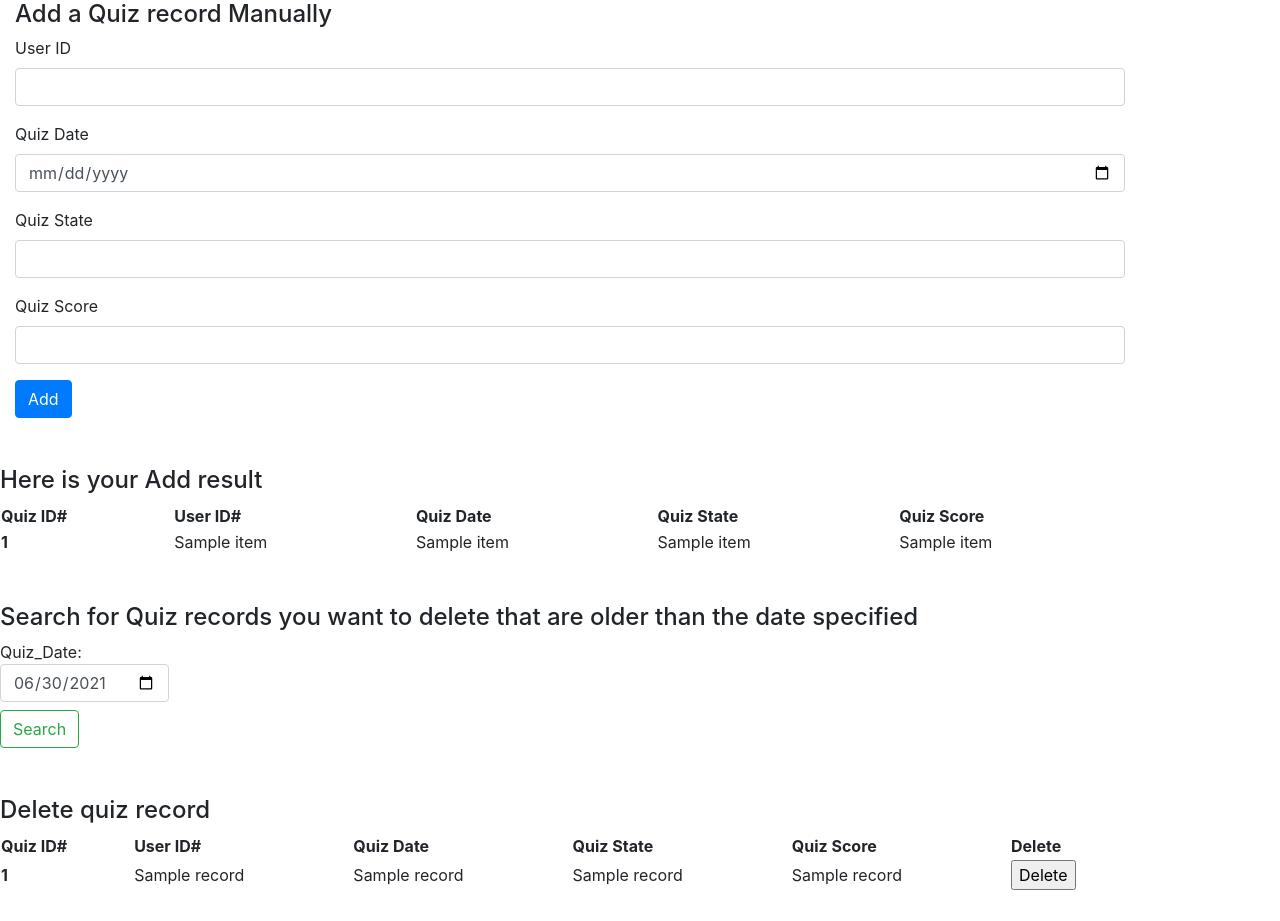
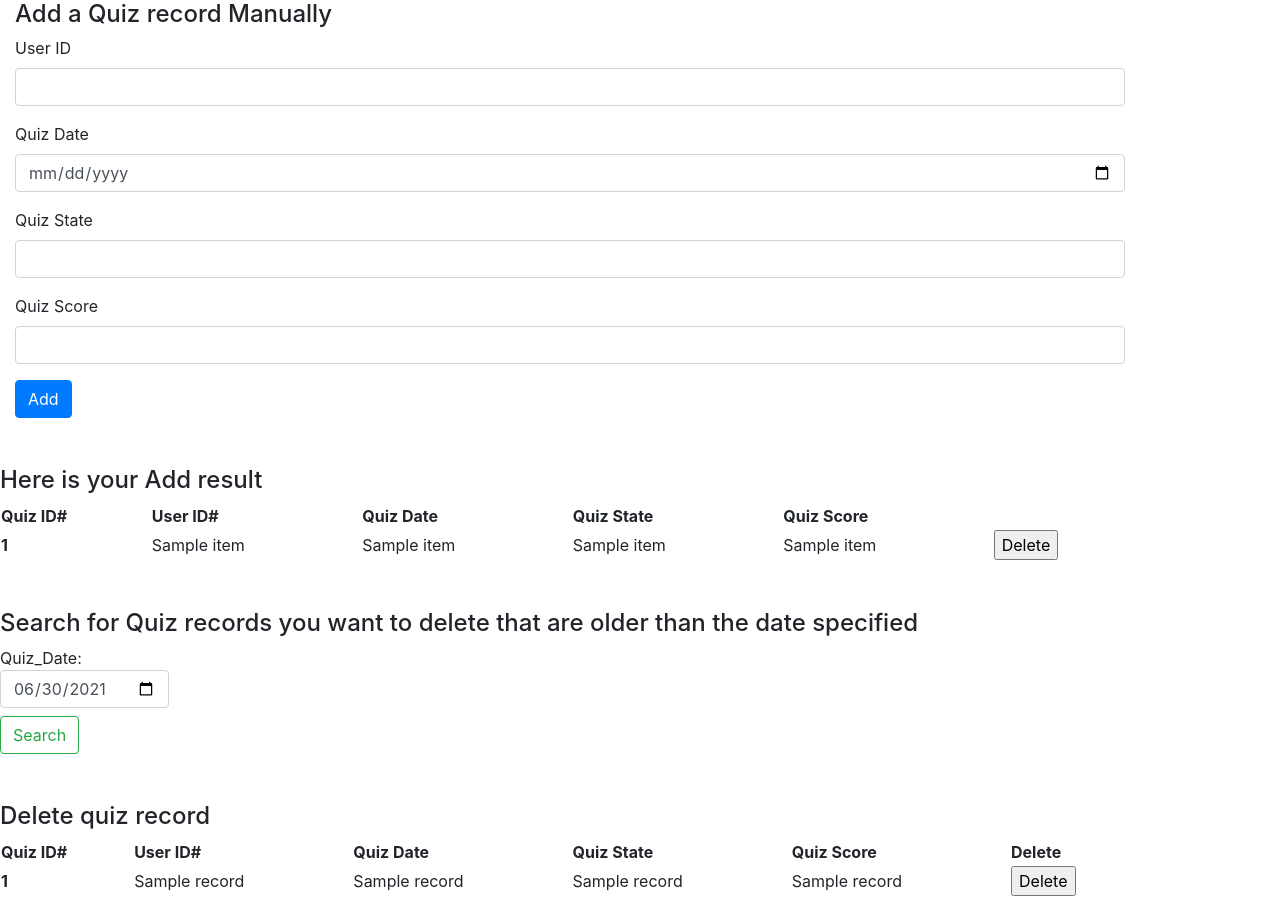
Before and after one commit to nguyeti4/cs340, a Python web app: template templates/quizRecords.html in a window 1280 px wide. Shown: the part 250-1171 px from the top of the page. Before the commit the page ends 1140 px from the top, so only its background shows below. Run offline with Jinja, Linux system fonts and the light colour scheme; the template is opened without the code that fills it: most values are stand-ins (such as "Sample title", 1, 10 or a date in 2020); some libraries are stand-ins or nearby versions.

Commit message:
added delete for each row in 1st table

```diff
--- a/templates/quizRecords.html
+++ b/templates/quizRecords.html
@@ -61,6 +61,7 @@
       <td>{{item[2]}}</td>
       <td>{{item[3]}}</td>
       <td>{{item[4]}}</td>
+      <td> <input type="submit" name='Delete' value='Delete' onclick="window.location = '/api/quiz_records/delete/{{item[0]}}'"> </td>
     </tr>
     {% endfor %}
   </tbody>
```
